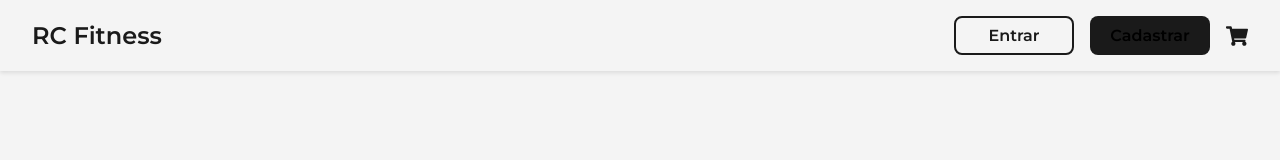
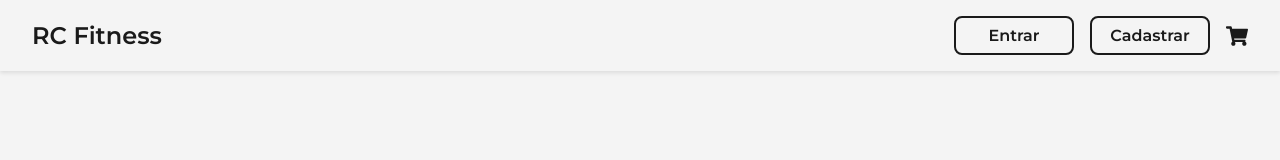
Before and after one commit to FelipeDeMayo/RC, a React (Vite) app in the folder frontend/: page / in a window 1280 px wide. Shown: the top 160 px of the page. Built offline with nearby package versions, Linux system fonts and the light colour scheme; no server answers.

Commit message:
Alteração nas cores

```diff
--- a/frontend/src/components/Navbar.tsx
+++ b/frontend/src/components/Navbar.tsx
@@ -51,7 +51,7 @@ const Navbar: React.FC<NavbarProps> = ({ onCartToggle }) => {
             <NavButton $variant="secondary" onClick={() => navigate('/login')}>
               Entrar
             </NavButton>
-            <NavButton $variant="primary" onClick={() => navigate('/register')}>
+            <NavButton $variant="secondary" onClick={() => navigate('/register')}>
               Cadastrar
             </NavButton>
           </>
--- a/frontend/src/styles/HeaderStyles.tsx
+++ b/frontend/src/styles/HeaderStyles.tsx
@@ -30,10 +30,10 @@ export const NavButton = styled.button<NavButtonProps>`
     switch ($variant) {
       case 'primary':
         return css`
-          background-color: ${theme.colors.primary};
+          background-color: ${theme.primaryHover};
           color: ${theme.colors.surface};
           &:hover {
-            background-color: ${theme.colors.primaryHover};
+            background-color: ${theme.primaryHover};
           }
         `;
       case 'secondary':
@@ -42,7 +42,7 @@ export const NavButton = styled.button<NavButtonProps>`
           color: ${theme.colors.primary};
           border-color: ${theme.colors.primary};
           &:hover {
-            background-color: ${theme.colors.primary};
+            background-color: ${theme.colors.primaryHover};
             color: ${theme.colors.surface};
           }
         `;
--- a/frontend/src/styles/theme.ts
+++ b/frontend/src/styles/theme.ts
@@ -1,7 +1,7 @@
 export const theme = {
   colors: {
     primary: '#1A1A1A',        // Preto principal
-    primaryHover: '#404040', // Um tom mais claro para o hover
+    primaryHover: '#D81B60', // Um tom mais claro para o hover
     background: '#f4f4f4',     // Cinza de fundo
     text: '#333333',           // Cor de texto padrão
     white: '#FFFFFF',
```
